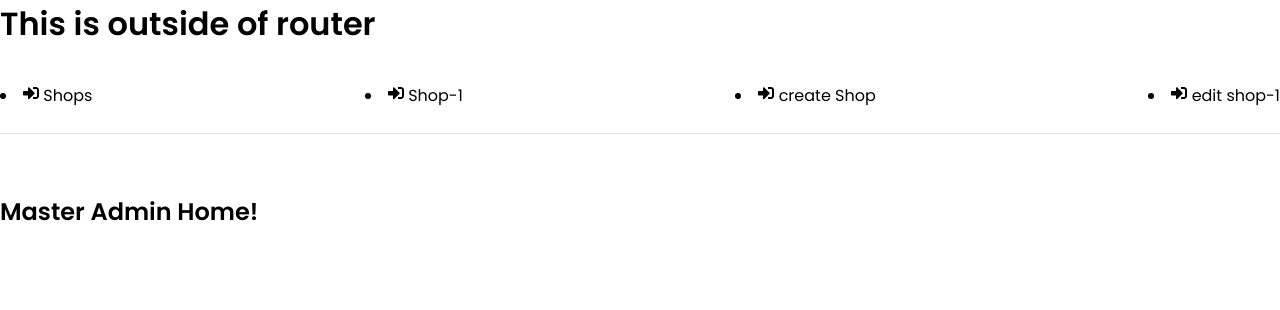
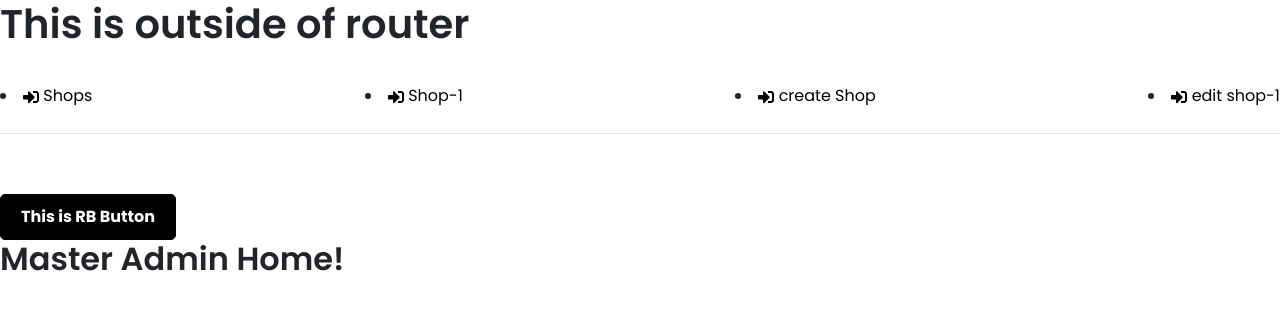
Before and after one commit to dipankarX86/lsrapp, a React (Create React App) app in the folder resources/dashboard/: page /#/master in a window 1280 px wide. Shown: the top 310 px of the page. Built offline with nearby package versions, Linux system fonts and the light colour scheme.

Commit message:
react bootstrap is installed and used

```diff
--- a/resources/dashboard/package.json
+++ b/resources/dashboard/package.json
@@ -8,7 +8,9 @@
     "@testing-library/jest-dom": "^5.16.4",
     "@testing-library/react": "^13.3.0",
     "@testing-library/user-event": "^14.2.0",
+    "bootstrap": "^5.1.3",
     "react": "^18.1.0",
+    "react-bootstrap": "^2.4.0",
     "react-dom": "^18.1.0",
     "react-icons": "^4.4.0",
     "react-redux": "^8.0.2",
--- a/resources/dashboard/src/pages/master/MasterAdminDashboard.jsx
+++ b/resources/dashboard/src/pages/master/MasterAdminDashboard.jsx
@@ -2,6 +2,8 @@
 import {Link} from 'react-router-dom'
 import { Outlet } from "react-router-dom"
 import {FaSignInAlt} from 'react-icons/fa'
+import 'bootstrap/dist/css/bootstrap.min.css';
+import {Button} from 'react-bootstrap'
 
 function MasterAdminDashboard() {
     return (
@@ -28,6 +30,9 @@
                     </Link>
                 </li>
             </header>
+
+            <Button>This is RB Button</Button>
+
             <Outlet />
         </>
     )
```
Also changed, not shown: 1 other file (tests, documents, lock files or other folders).
